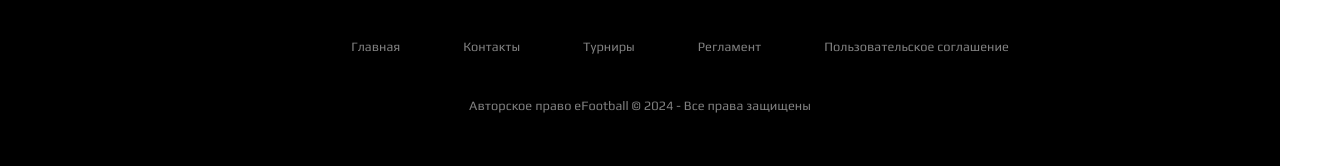
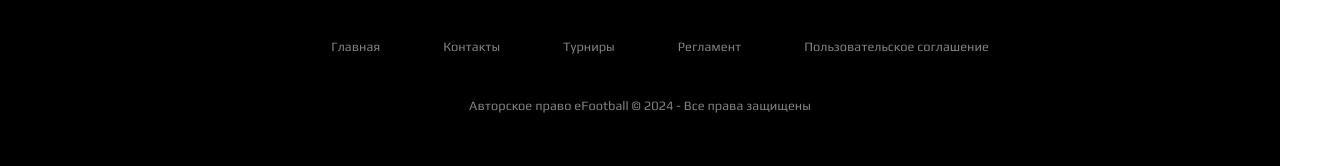
Before and after one commit to Elbrus1205/efootball.ru, a plain HTML site: page index.html in a window 1280 px wide. Shown: the part 979-1145 px from the top of the page, 1320 px wide, since content can reach past the window. Drawn offline with Linux system fonts and the light colour scheme.

Commit message:
Update style.css

```diff
--- a/css/style.css
+++ b/css/style.css
@@ -25,10 +25,6 @@ transition:0.5s;
 .footer .row a:hover{
 color:#fff;
 cursor: pointer;
-}
-
-.footer .row ul{
-width:100%;
 }
 
 .footer .row ul li{
```
